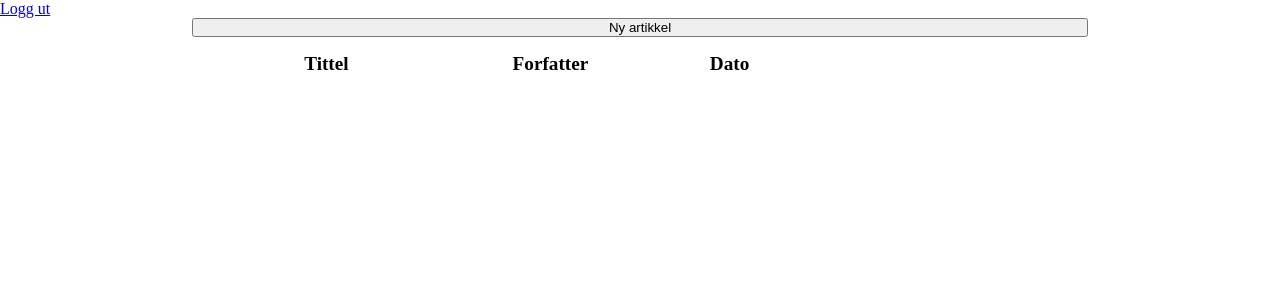
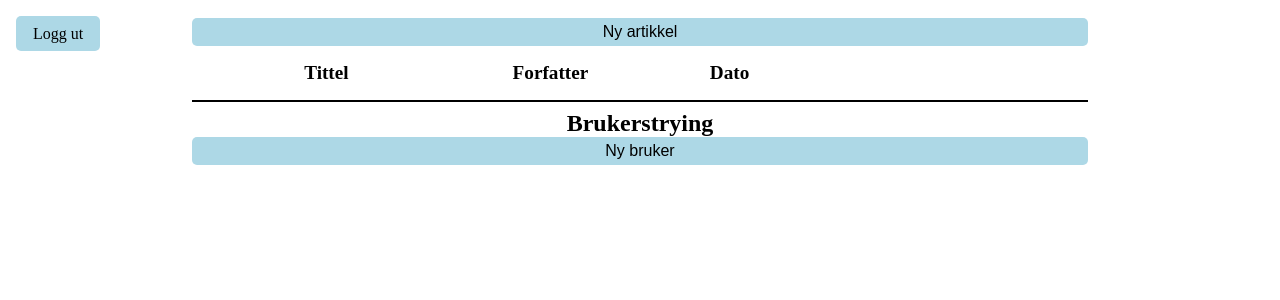
Before and after one commit to FranixTV/fagprove, a PHP site: template Publishingtool/pages/Tool.php in a window 1280 px wide. Shown: the top 300 px of the page. Run offline with PHP 8.4, Linux system fonts and the light colour scheme; the template is opened without the code that fills it, so the values that code supplies are empty; some libraries are stand-ins or nearby versions.

Commit message:
Added TinyMCE as content editor, and added user registration

```diff
--- a/Publishingtool/assets/tool.css
+++ b/Publishingtool/assets/tool.css
@@ -9,6 +9,31 @@
     width: 70%;
     margin: 0 auto;
     flex-direction: column;
+}
+
+#show-form-button,
+#close-form-button,
+button[name=submitArticle],
+#show-user-form,
+#close-user-form,
+button[name=submitUser]{
+    font-size: 1em;
+    padding: 0.25em;
+    background: lightblue;
+    border: 1px solid transparent;
+    border-radius: 5px;
+    cursor: pointer;
+    transition: 0.2s;
+}
+
+#show-form-button:hover,
+#close-form-button:hover,
+button[name=submitArticle]:hover,
+#show-user-form:hover,
+#close-user-form:hover,
+button[name=submitUser]:hover {
+    border: 1px solid black;
+    background: white;
 }
 
 .articles {
@@ -70,6 +95,20 @@
     width: 8%;
 }
 
+.logout-button {
+    text-decoration: none;
+    padding: 0.5em 1em;
+    background: lightblue;
+    border-radius: 5px;
+    border: 1px solid transparent;
+    transition: .2s;
+    margin: 1em;
+    position: sticky;
+    top: 1em;
+    left: 1em;
+    color: black;
+}
+
 .edit-article,
 .delete-article {
     cursor: pointer;
@@ -81,12 +120,14 @@
 }
 
 .edit-article:hover,
-.delete-article:hover {
+.delete-article:hover,
+.logout-button:hover {
     border: 1px solid black;
     background-color: white;
 }
 
 .edit-article {
+    margin-left: auto;
 }
 
 .delete-article {
@@ -99,16 +140,85 @@
 }
 
 textarea {
-    resize: none;
+    resize: vertical;
+}
+
+input#article-published {
+    margin: .5em 0 1em;
+}
+
+textarea#article-summary {
+    height: 7em;
+}
+
+textarea#article-content {
+    height: 25em;
 }
 
 .article-form-container form {
     display: flex;
     flex-direction: column;
-    text-align: center;
-    margin-bottom: 2em;
+    margin-bottom: 1em;
     justify-content: center;
 }
+
+.article-form-container form label,
+.user-form-container form label {
+    font-size: 1.2em;
+    font-weight: bold;
+    margin: .25em 0;
+}
+
+.user-form-outer {
+    display: flex;
+    flex-direction: column;
+    margin-top: 1em;
+    padding-bottom: 2em;
+    border-top: 2px solid black;
+    padding-top: .5em;
+}
+
+.user-form-outer > h2 {
+    text-align: center;
+}
+
+.user-form-container form {
+    display: flex;
+    flex-direction: column;
+}
+
+.user-password {
+    margin-bottom: 1em;
+}
+
+button[name=submitUser] {
+    margin: 1em 0;
+}
+
+.user {
+    display: flex;
+    padding: 0.2em 0;
+    border-bottom: 1px solid rgba(0,0,0,0.3);
+}
+
+.user-username {
+    overflow: hidden;
+    font-weight: bold;
+    text-overflow: ellipsis;
+}
+
+.delete-user {
+    cursor: pointer;
+    padding: 0.25em 1em;
+    background-color: lightblue;
+    border-radius: 5px;
+    border: 1px solid transparent;
+    transition: 0.2s;
+    width: 8%;
+    text-align: center;
+    margin-left: auto;
+}
+
 
 @media all and (max-width: 1200px) {
     .tool-container {
--- a/Publishingtool/pages/Tool.php
+++ b/Publishingtool/pages/Tool.php
@@ -1,9 +1,15 @@
 <?php
+use Src\User;
 
 $query = "SELECT articleid, title, summary, content, images, created, published, username FROM articles JOIN users ON articles.authorid=users.userid ORDER BY articleid DESC";
 $statement = $db->query($query);
 $articles = $statement->fetch_all(MYSQLI_ASSOC);
+
+$query = "SELECT userid, username FROM users ORDER BY userid DESC";
+$statement = $db->query($query);
+$users = $statement->fetch_all(MYSQLI_ASSOC);
 $error = "";
+$loginError = "";
 
 function uploadImage() {
     $target_dir = "../spa/public/files/";
@@ -70,7 +76,7 @@ if(isset($_GET["deleteArticle"])) {
     header("Refresh:0; url=/");
 }
 
-if(isset($_POST["submit"])) {
+if(isset($_POST["submitArticle"])) {
     $title = $_POST["article-title"];
     $summary = $_POST["article-summary"];
     $content = $_POST["article-content"];
@@ -110,17 +116,65 @@ if(isset($_POST["submit"])) {
     }
 }
 
+if(isset($_POST["submitUser"])) {
+    $username = strtolower($_POST["username"]);
+    $password = $_POST["password"];
+
+    if(preg_match('/^\w{5,}$/', $username)) { // \w equals "[0-9A-Za-z_]"
+        $newUser = new User($db);
+        if(!$newUser->userExists($username)) {
+            $newUser->createUser($username, $password);
+            header("Refresh:0; url=/");
+        } else {
+            $loginError = "Brukeren eksisterer allerede";
+
+        }
+    } else {
+        $loginError = "Ikke gyldig brukernavn";
+    }
+}
+
+if(isset($_GET["deleteUser"])) {
+    $userId = (int) $_GET["deleteUser"];
+    if($userId !== $_SESSION["userid"]) {
+        $statement = $db->prepare("DELETE FROM users WHERE userid=?");
+        $statement->bind_param('i', $userId);
+
+        $statement->execute();
+
+        header("Refresh:0; url=/");
+    }
+    header("Refresh:0; url=/");
+}
+
+if(isset($_GET["deleteMyUser"])) {
+    $userId = (int) $_GET["deleteMyUser"];
+    if($userId === $_SESSION["userid"]) {
+        $statement = $db->prepare("DELETE FROM users WHERE userid=?");
+        $statement->bind_param('i', $userId);
+
+        $statement->execute();
+
+        session_destroy();
+
+        header("Refresh:0; url=/");
+    }
+    header("Refresh:0; url=/");
+}
+
 
 ?>
 
+<!DOCTYPE HTML>
 <html lang="no">
 <head>
     <link rel="stylesheet" href="../assets/tool.css">
     <meta charset="UTF-8">
     <title>Publiseringsverktøy</title>
+    <script src="https://cdn.tiny.cloud/1/s3yoe29u687t3mhi0j1qnhm2mts2m030eg329ltivg4ad4o4/tinymce/5/tinymce.min.js" referrerpolicy="origin"></script>
 </head>
 <body>
-    <a href="?logout=1">Logg ut</a>
+    <a class="logout-button" href="?logout=1">Logg ut</a>
     <div class="tool-container">
         <button id="show-form-button" class="<?=(isset($editArticle) || !empty($error)) ? 'hidden' : ''?>" onclick="showForm()">Ny artikkel</button>
         <div id="article-form-container" class="article-form-container <?=isset($editArticle) || !empty($error) ? '' : 'hidden'?>">
@@ -141,7 +195,7 @@ if(isset($_POST["submit"])) {
                 <label for="article-published">Publisert</label>
                 <input type="checkbox" <?=($article["published"] == 1 ? 'checked' : '')?> name="article-published" id="article-published"/>
 
-                <button type="submit" name="submit">Lagre</button>
+                <button type="submit" name="submitArticle">Lagre</button>
             </form>
         </div>
         <button id="close-form-button" class="<?=(isset($editArticle) || !empty($error)) ? '' : 'hidden'?>" onclick="closeForm()">Lukk</button>
@@ -160,14 +214,58 @@ if(isset($_POST["submit"])) {
                     <p class="article-title"><?=$article["title"]?></p>
                     <p class="article-author"><?=$article["username"]?></p>
                     <span class="article-date"><?=$article["created"]?></span>
-                    <span tabindex="0" aria-label="Rediger <?=$article["title"]?>" class="edit-article" onclick="toggleEdit(<?=$article["articleid"]?>)">Edit</span>
-                    <span tabindex="0" aria-label="Slett <?=$article["title"]?>" class="delete-article" onclick="deleteArticle(<?=$article["articleid"]?>)">Delete</span>
+                    <span tabindex="0" aria-label="Rediger <?=$article["title"]?>" class="edit-article" onclick="toggleEdit(<?=$article["articleid"]?>)">Rediger</span>
+                    <span tabindex="0" aria-label="Slett <?=$article["title"]?>" class="delete-article" onclick="deleteArticle(<?=$article["articleid"]?>, '<?=$article["title"]?>')">Slett</span>
                 </div>
                 <?php
             }
         ?>
         </div>
+        <div class="user-form-outer">
+            <h2>Brukerstrying</h2>
+            <button id="show-user-form" class="<?= !empty($loginError) ? "hidden" : "" ?>" onclick="toggleUserForm()">Ny bruker</button>
+            <div class="user-form-container <?= !empty($loginError) ? "" : "hidden" ?>" id="user-form-container">
+                <form method="POST">
+                    <p class="form-error"><?=$loginError?></p>
+                    <label for="username">Brukernavn</label>
+                    <input id="username" maxlength="45" type="text" name="username"/>
+
+                    <label for="password">Passord</label>
+                    <input id="password" maxlength="72" type="password" name="password"/>
+
+                    <button type="submit" name="submitUser">Lagre</button>
+                </form>
             </div>
+            <button id="close-user-form" class="<?=!empty($loginError) ? "" : "hidden"?>" onclick="toggleUserForm()">Lukk</button>
+        </div>
+        <div class="users">
+            <?php
+                foreach ($users as $user) {
+                    ?>
+                    <div class="user">
+                        <p class="user-username"><?=$user["username"]?></p>
+                        <?php
+                        if((int)$user["userid"] !== $_SESSION["userid"]) {
+                        ?>
+                        <span tabindex="0" aria-label="Slett bruker <?=$user["username"]?>" class="delete-user" onclick="deleteUser(<?=$user["userid"]?>, '<?=$user["username"]?>')">Slett</span>
+                        <?php } else { ?>
+                        <span tabindex="0" aria-label="Slett brukeren din" class="delete-user" onclick="deleteMyUser(<?=$user["userid"]?>)">Slett min bruker</span>
+                        <?php } ?>
+                    </div>
+            <?php
+                }
+            ?>
+        </>
+        </div>
+    </div>
+    <script>
+        tinymce.init({
+            selector: '#article-content',
+            plugins: 'a11ychecker advcode casechange formatpainter linkchecker autolink lists media mediaembed pageembed permanentpen powerpaste advtable',
+            toolbar: 'a11ycheck  casechange checklist code formatpainter pageembed permanentpen ',
+            height: 400
+        });
+    </script>
     <script src="../scripts/Tool.js"></script>
 </body>
 </html>
--- a/Publishingtool/scripts/Tool.js
+++ b/Publishingtool/scripts/Tool.js
@@ -1,6 +1,18 @@
-function deleteArticle(articleId) {
-    if(confirm("Er du sikker på at du vil slette denne artikkelen?")) {
+function deleteArticle(articleId, articleTitle) {
+    if(confirm("Er du sikker på at du vil slette artikkelen: " + articleTitle + "?")) {
         window.location.href = "/?deleteArticle=" + articleId;
+    }
+}
+
+function deleteUser(userId, username) {
+    if(confirm("Er du sikker på at du vil slette brukeren: " + username + "?\nOBS: Dette vil fjerne alle artiklene brukeren har publisert")) {
+        window.location.href = "/?deleteUser=" + userId;
+    }
+}
+
+function deleteMyUser(userId) {
+    if(confirm("Er du sikker på at du vil slette brukeren din? Dette kan ikke reverseres!")) {
+        window.location.href = "/?deleteMyUser=" + userId;
     }
 }
 
@@ -20,3 +32,12 @@ function showForm() {
 function closeForm() {
     window.location.href = "/";
 }
+
+function toggleUserForm() {
+    let formContainer = document.getElementById("user-form-container");
+    let showButton = document.getElementById("show-user-form");
+    let closeButton = document.getElementById("close-user-form");
+    formContainer.classList.toggle("hidden");
+    showButton.classList.toggle("hidden");
+    closeButton.classList.toggle("hidden");
+}
```
Lines whose indentation alone changed are shown as unchanged.
